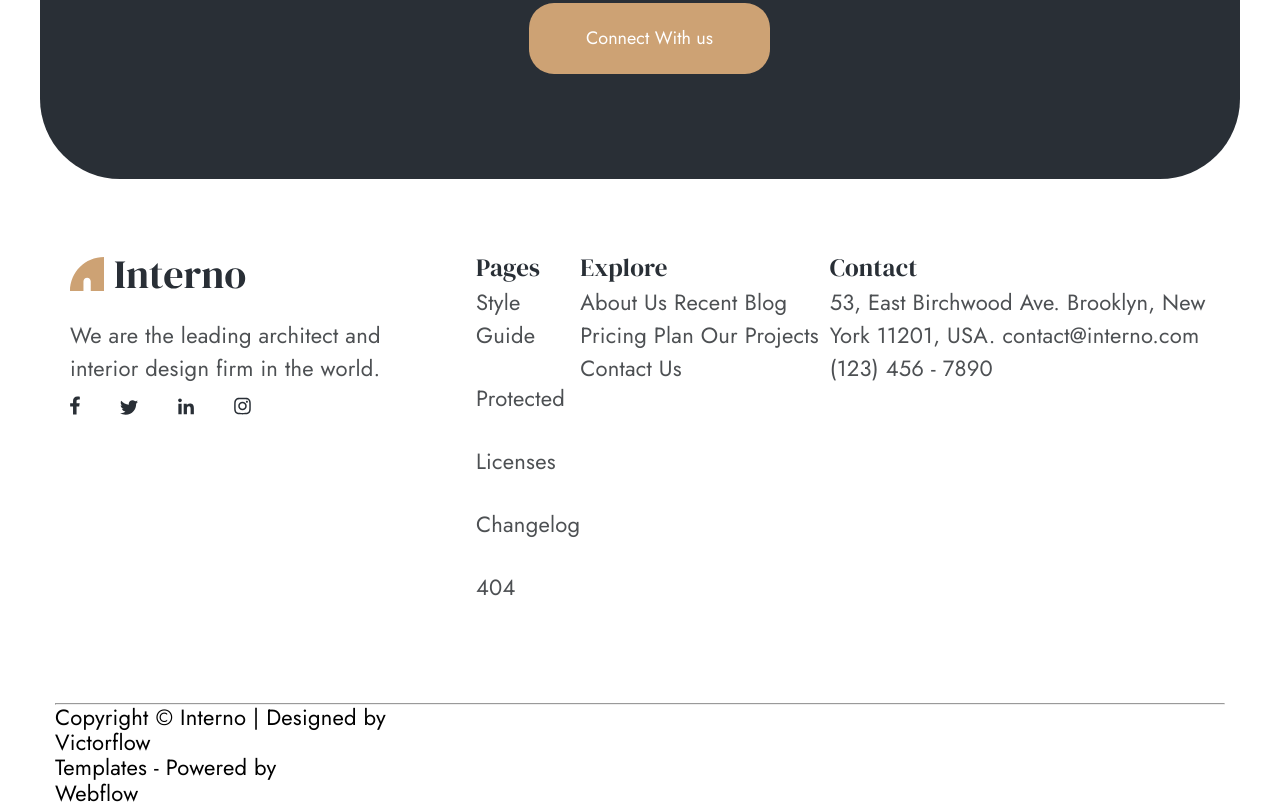
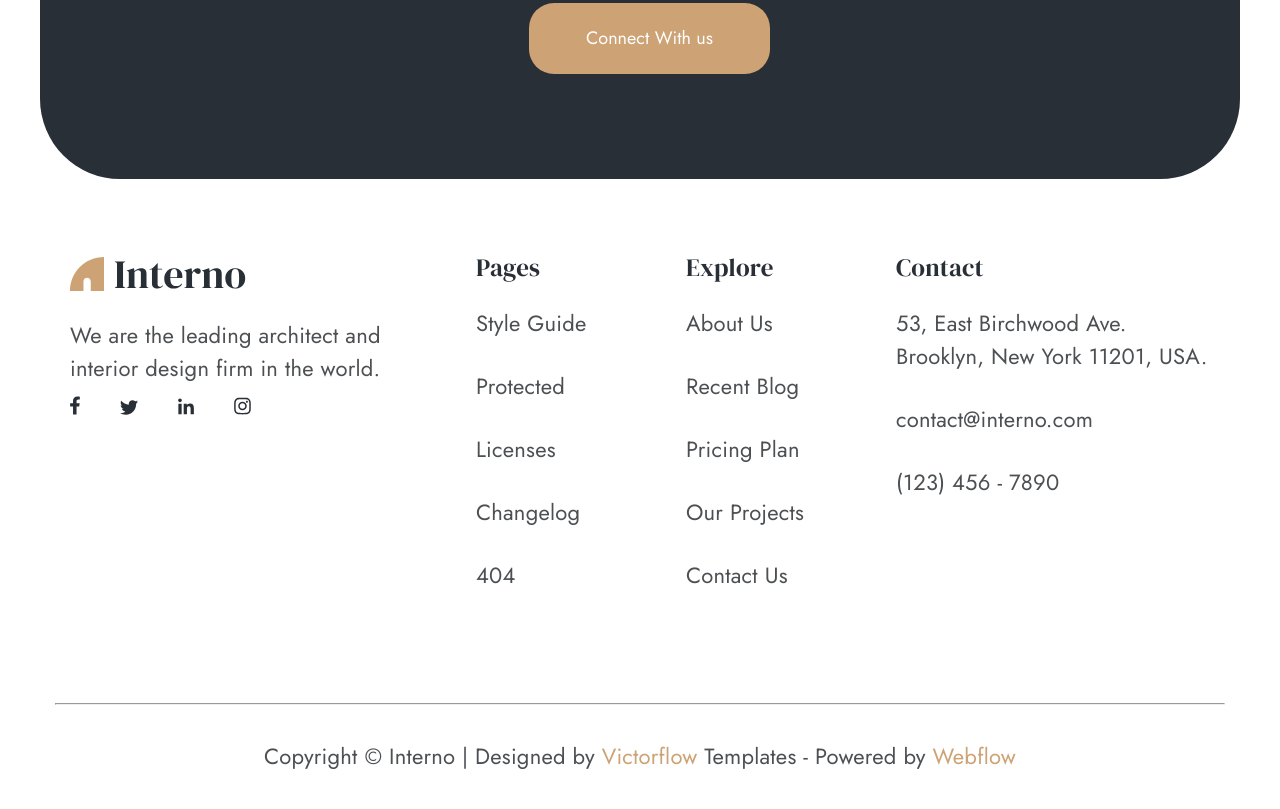
Before and after one commit to IvanKishko/Interno, a plain HTML site: page index.html in a window 1280 px wide. Shown: the part 7061-7870 px from the top of the page. Drawn offline with Linux system fonts and the light colour scheme.

Commit message:
finish the project (next: clean the code from comments and hard-coding)

```diff
--- a/index.html
+++ b/index.html
@@ -479,32 +479,49 @@
           </h4>
           <ul class="info-group1-list">
             <li class="info-group1-list-item">
+              <a
+                class="info-group1-list-item-a"
+                href="https://www.facebook.com/"
+              >
                 <img
                   src="img/facebook-logo.svg"
                   alt="facebook-logo"
                   class="info-group1-list-item-logos"
                 />
+              </a>
             </li>
             <li class="info-group1-list-item">
-              <img
+              <a class="info-group1-list-item-a" href="https://twitter.com/"
+                ><img
                   src="img/twitter-logo.svg"
                   alt="twitter"
                   class="info-group1-logos"
                 />
+              </a>
             </li>
             <li class="info-group1-list-item">
+              <a
+                class="info-group1-list-item-a"
+                href="https://www.linkedin.com/"
+              >
                 <img
                   src="img/linkedin-logo.svg"
                   alt="linkedin-logo"
                   class="info-group1-logos"
                 />
+              </a>
             </li>
             <li class="info-group1-list-item">
+              <a
+                class="info-group1-list-item-a"
+                href="https://www.instagram.com/"
+              >
                 <img
                   src="img/instagram-logo.svg"
                   alt="instagram-logo"
                   class="info-group1-logos"
                 />
+              </a>
             </li>
           </ul>
         </div>
@@ -530,30 +547,57 @@
         </div>
         <div class="info-group-3">
           <h4 class="info-title">Explore</h4>
+          <ul class="info-group3-list">
+            <li class="info-list-item">
               <a href="#" class="info-subtitle">About Us</a>
+            </li>
+            <li class="info-list-item">
               <a href="#" class="info-subtitle">Recent Blog</a>
+            </li>
+            <li class="info-list-item">
               <a href="#" class="info-subtitle">Pricing Plan</a>
+            </li>
+            <li class="info-list-item">
               <a href="#" class="info-subtitle">Our Projects</a>
+            </li>
+            <li class="info-list-item">
               <a href="#" class="info-subtitle">Contact Us</a>
+            </li>
+          </ul>
         </div>
         <div class="info-group-4">
           <h4 class="info-title">Contact</h4>
+          <ul class="info-group4-list">
+            <li class="info-list-item">
               <a
                 href="address:53,EastBirchwoodAve.Brooklyn,NewYork11201,USA."
                 class="info-subtitle"
-            >53, East Birchwood Ave. Brooklyn, New York 11201, USA.</a
+                >53, East Birchwood Ave. <br />
+                Brooklyn, New York 11201, USA.</a
               >
+            </li>
+            <li class="info-list-item">
               <a href="mailto:contact@interno.com" class="info-subtitle"
                 >contact@interno.com</a
               >
-          <a href="tel:(123)4567890" class="info-subtitle">(123) 456 - 7890</a>
+            </li>
+            <li class="info-list-item">
+              <a href="tel:(123)4567890" class="info-subtitle"
+                >(123) 456 - 7890</a
+              >
+            </li>
+          </ul>
         </div>
       </section>
       <hr />
-      <h4 class="footer-text">Copyright © Interno | Designed by</h4>
-      <h4 class="footer-colored-text">Victorflow</h4>
-      <h4 class="footer-text">Templates - Powered by</h4>
-      <h4 class="footer-colored-text">Webflow</h4>
+      <div class="footer-wrap">
+        <h4 class="footer-text">
+          Copyright © Interno | Designed by
+          <span class="footer-colored-text">Victorflow</span>
+          Templates - Powered by
+          <span class="footer-colored-text">Webflow</span>
+        </h4>
+      </div>
     </footer>
   </body>
 </html>
--- a/style.css
+++ b/style.css
@@ -549,11 +549,16 @@ body {
   display: flex;
   flex-direction: column;
 }
+.info-group2-list {
+  width: 150px;
+  margin-right: 60px;
+}
 .info-title {
   color: #292f36;
   font-family: "DM Serif Display";
   font-size: 25px;
   line-height: 37.5px;
+  margin-bottom: 21px;
 }
 .info-subtitle {
   color: #4d5053;
@@ -564,3 +569,33 @@ body {
 .info-list-item:not(:last-child) {
   margin-bottom: 30px;
 }
+.info-group3 {
+  display: flex;
+  flex-direction: column;
+}
+.info-group3-list {
+  width: 150px;
+  margin-right: 60px;
+}
+.info-group4 {
+  display: flex;
+  flex-direction: column;
+}
+.info-group4-list {
+  width: 337px;
+  margin-right: 60px;
+}
+.footer-wrap {
+  display: flex;
+  color: #4d5053;
+  font-family: "Jost";
+  line-height: 33px;
+  justify-content: center;
+  height: 104px;
+}
+.footer-text {
+  margin-top: 35px;
+}
+.footer-colored-text {
+  color: #cda274;
+}
```
Lines whose indentation alone changed are shown as unchanged.
